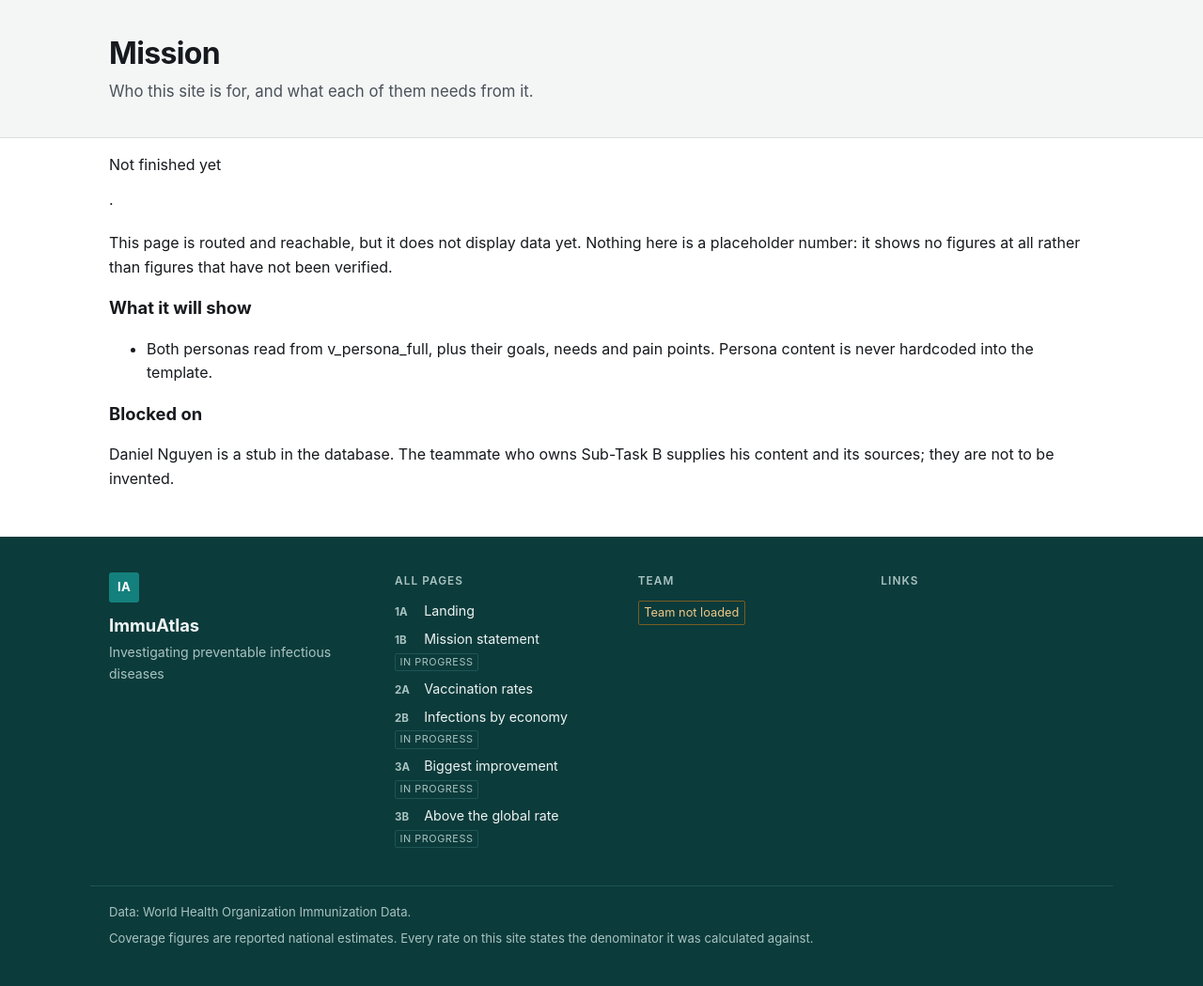
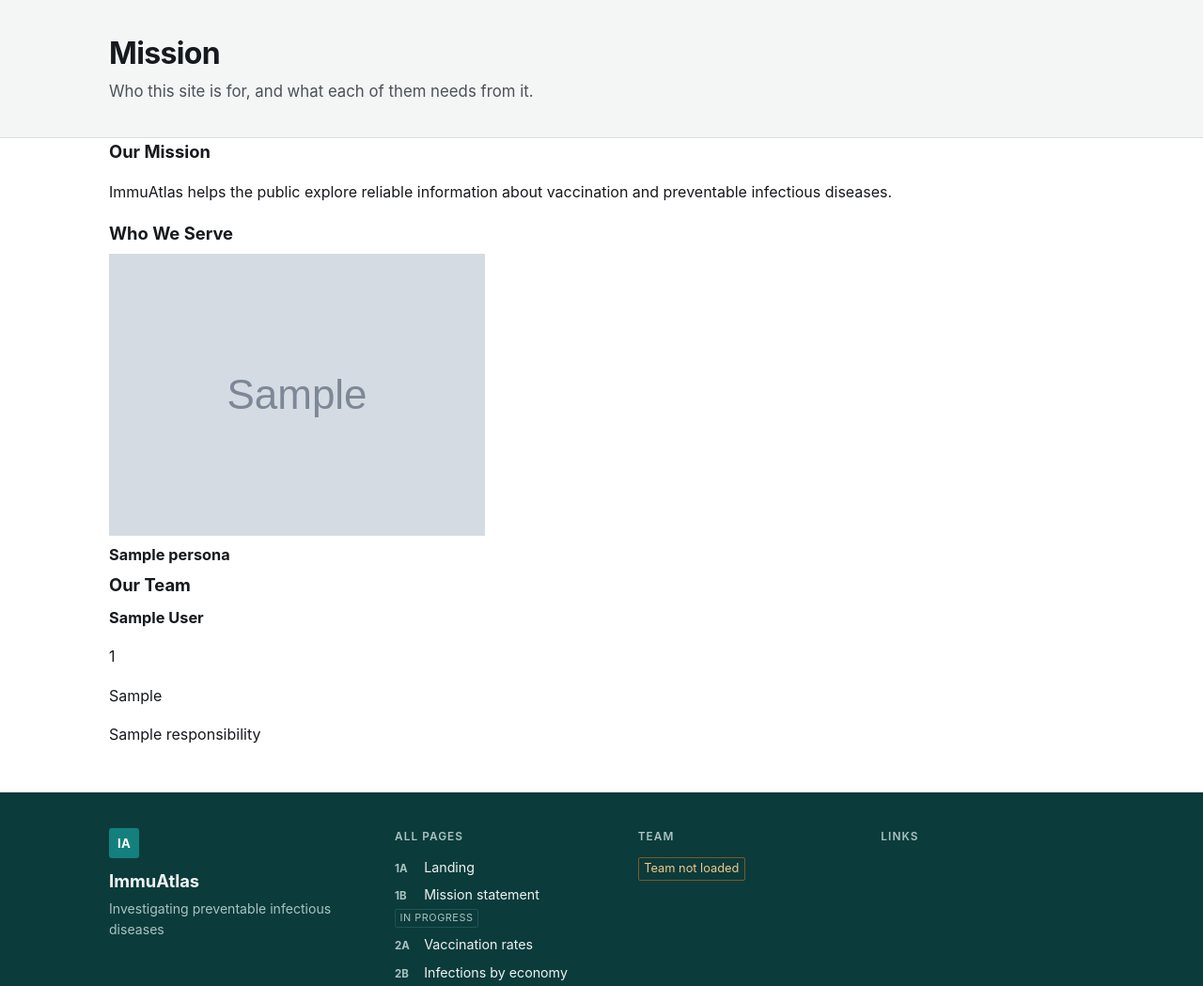
Before and after one commit to trannhatduy101-del/ImmuAtlas, a Flask app: template templates/pages/1b_mission.html in a window 1280 px wide. Shown: the part 84-1133 px from the top of the page at 94% size. Run offline with Flask 3, Linux system fonts and the light colour scheme; the template is opened without the code that fills it: most values are stand-ins (such as "Sample title", 1, 10 or a date in 2020); grey boxes marked "Sample" are stand-in pictures.

Commit message:
Update 1B

```diff
--- a/queries/team_members.sql
+++ b/queries/team_members.sql
@@ -6,8 +6,6 @@
 -- marks a placeholder rather than printing it as though it were real, because
 -- a fake student number on every page of the submitted site is worse than a
 -- visible gap.
--- Retrieve team members for the Mission page.
--- Student details are stored in the database rather than hard-coded in HTML.
 SELECT student_number, full_name, sub_task, responsibility
 FROM team_member
 ORDER BY display_order, student_number;
--- a/sql/seed_immuatlas.sql
+++ b/sql/seed_immuatlas.sql
@@ -33,7 +33,7 @@ DELETE FROM herd_immunity_threshold;
 -- =====================================================================
 
 INSERT INTO team_member (student_number, full_name, sub_task, responsibility, display_order) VALUES
-  ('s4160446', 'TRAN NHAT DUY', 'A',
+  ('s4160446', 'TRAN NHAT DUY',     'A',
    'Landing page, vaccination rates by country and region, biggest improvement analysis', 1),
   ('s4138996', 'TRAN MINH HUY', 'B',
    'Mission statement, infection data by economic status, above-average infection analysis', 2);
@@ -255,7 +255,7 @@ VALUES
  'EDIT: what happens if this site does not exist',
  'static/img/persona-daniel.jpg',
  'EDIT: photo credit and licence',
- 'sYYYYYYY', 2);
+ 's4138996', 2);
 
 -- Group-level content, already research-backed. Keep or refine.
 INSERT INTO persona_goal (persona_id, goal, page_code, priority, source_id) VALUES
--- a/templates/pages/1b_mission.html
+++ b/templates/pages/1b_mission.html
@@ -1,18 +1,67 @@
 {% extends "base.html" %}
+
 {% block title %}Mission &middot; {{ site_name }}{% endblock %}
 
 {% block hero %}
   <h1 class="hero-title">Mission</h1>
-  <p class="hero-sub">Who this site is for, and what each of them needs from it.</p>
+  <p class="hero-sub">
+    Who this site is for, and what each of them needs from it.
+  </p>
 {% endblock %}
 
 {% block main %}
-  {% set planned = [
-    "Both personas read from v_persona_full, plus their goals, needs and pain
-     points. Persona content is never hardcoded into the template.",
-  ] %}
-  {% set blocked_on = "Daniel Nguyen is a stub in the database. The teammate who
-     owns Sub-Task B supplies his content and its sources; they are not to be
-     invented." %}
-  {% include "_components/unbuilt.html" with context %}
+
+<section class="mission-section">
+  <h2>Our Mission</h2>
+
+  <p>
+    ImmuAtlas helps the public explore reliable information about
+    vaccination and preventable infectious diseases.
+  </p>
+</section>
+
+<section class="mission-section">
+  <h2>Who We Serve</h2>
+
+  <div class="persona-grid">
+
+    {% for persona in personas %}
+    <article class="persona-card">
+
+      <img
+        src="{{ url_for('static', filename=persona.image) }}"
+        alt="{{ persona.name }}"
+        class="persona-image"
+      >
+
+      <h3>{{ persona.name }}</h3>
+
+    </article>
+    {% endfor %}
+
+  </div>
+</section>
+
+<section class="mission-section">
+  <h2>Our Team</h2>
+
+  <div class="team-list">
+
+    {% for member in team_members %}
+    <div class="team-member">
+
+      <h3>{{ member["full_name"] }}</h3>
+
+      <p>{{ member["student_number"] }}</p>
+
+      <p>{{ member["sub_task"] }}</p>
+
+      <p>{{ member["responsibility"] }}</p>
+
+    </div>
+    {% endfor %}
+
+  </div>
+</section>
+
 {% endblock %}
```
Also changed, not shown: routes/mission.py (+20 -6 lines), static/img/Huy (1).png (added).
